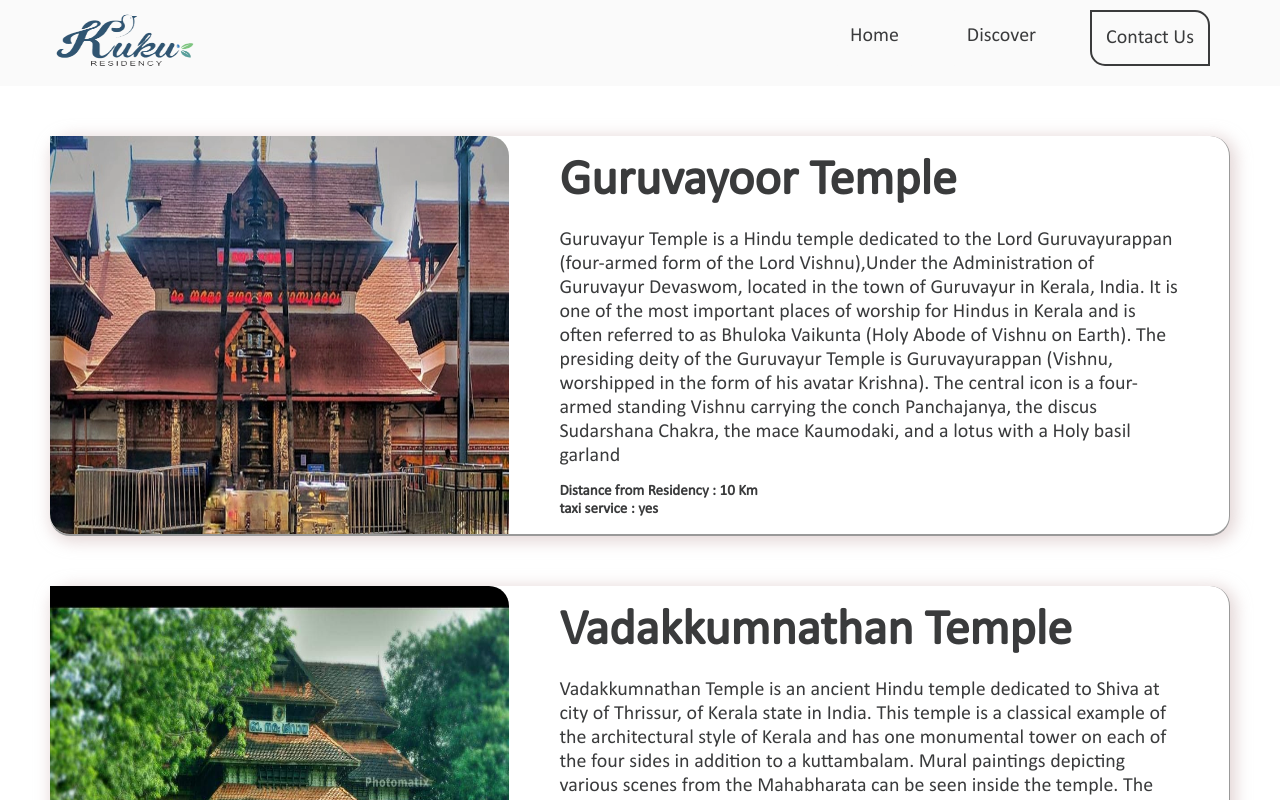
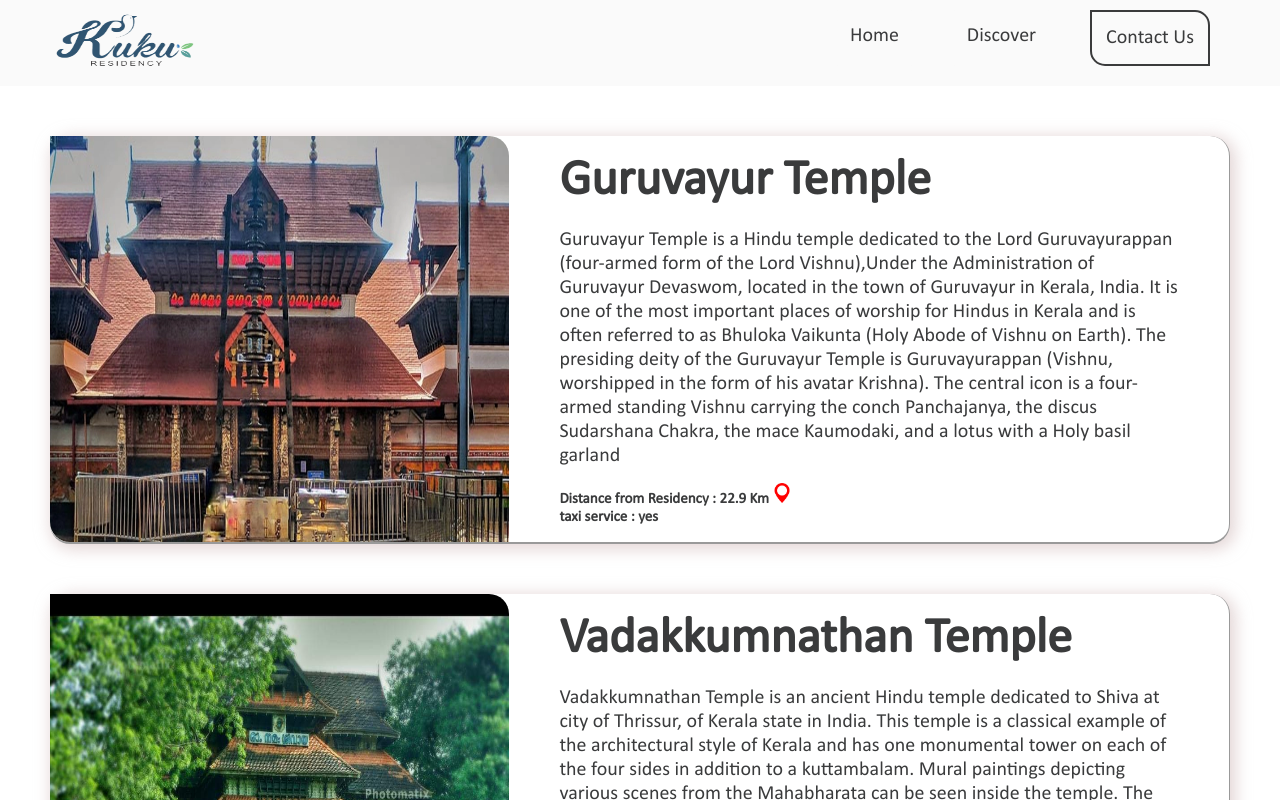
Before and after one commit to agentblues22/hotel-booking-test, a Next.js app: page /Explore in a window 1280 px wide. Shown: the top 800 px of the page. Built offline with nearby package versions, Linux system fonts and the light colour scheme.

Commit message:
second last commit of frontend

```diff
--- a/pages/Explore.js
+++ b/pages/Explore.js
@@ -6,65 +6,72 @@ function Explore() {
     {
       description:
         "Guruvayur Temple is a Hindu temple dedicated to the Lord Guruvayurappan (four-armed form of the Lord Vishnu),Under the Administration of Guruvayur Devaswom, located in the town of Guruvayur in Kerala, India. It is one of the most important places of worship for Hindus in Kerala and is often referred to as Bhuloka Vaikunta (Holy Abode of Vishnu on Earth). The presiding deity of the Guruvayur Temple is Guruvayurappan (Vishnu, worshipped in the form of his avatar Krishna). The central icon is a four-armed standing Vishnu carrying the conch Panchajanya, the discus Sudarshana Chakra, the mace Kaumodaki, and a lotus with a Holy basil garland ",
-      heading: "Guruvayoor Temple",
+      heading: "Guruvayur Temple",
       url: "/POI/photo 1.jpg",
-      distance: 10,
+      distance: 22.9,
       taxi: "yes",
       id: "ph1",
+      destination_url: "https://goo.gl/maps/DUyDN62cow11qQ6b7",
     },
     {
       description:
         "Vadakkumnathan Temple is an ancient Hindu temple dedicated to Shiva at city of Thrissur, of Kerala state in India. This temple is a classical example of the architectural style of Kerala and has one monumental tower on each of the four sides in addition to a kuttambalam. Mural paintings depicting various scenes from the Mahabharata can be seen inside the temple. The shrines and the Kuttambalam display vignettes carved in wood. The temple, along with the mural paintings, has been declared as a National Monument by India under the AMASR Act. According to popular local lore, this is the first temple built by Parasurama, the sixth avatara of Vishnu. Thekkinkadu Maidan, encircling the Vadakkunnathan Temple, is the main venue of the renowned Thrissur Pooram festival",
       heading: "Vadakkumnathan Temple",
       url: "/POI/photo 2.jpg",
-      distance: 10,
+      distance: 13.0,
       taxi: "yes",
       id: "ph2",
+      destination_url: "https://goo.gl/maps/2dpygQfPetkAuB137",
     },
     {
       description:
         'Athirappilly Falls, is situated in Athirappilly Panchayat in Chalakudy Taluk of Thrissur District in Kerala, India on the Chalakudy River, which originates from the upper reaches of the Western Ghats at the entrance to the Sholayar ranges. It is the largest waterfall in Kerala, which stands tall at 80 feet. Just a short drive from Athirappilly to the Vazhachal falls, which is close to dense green forests that are home to many endangered and endemic species of flora and fauna. There is another waterfall on the way from Athirappilly to Vazhachal Falls, near the road, which is locally called "Charpa Falls". Athirappilly Falls is the largest waterfall in Kerala and is nicknamed "The Niagara of South India"',
       heading: "Athirappilly Falls",
       url: "/POI/photo 3.jpg",
-      distance: 10,
+      distance: 72.6,
       taxi: "yes",
       id: "ph3",
+      destination_url: "https://goo.gl/maps/L8FNPVt7a1WhDEzb8",
     },
     {
       description:
         "Kerala Kalamandalam, deemed to be University of Art and Culture by the Government of India, is a major center for learning Indian performing arts, especially those that developed in the Southern states of India, with the special emphasis on Kerala. It is situated in the small town of Cheruthuruthy in Thrissur, Thrissur District on the banks of the Bharathapuzha river.",
       heading: "Kerala Kalamandalam",
       url: "/POI/photo 4.jpg",
-      distance: 10,
+      distance: 19.5,
       taxi: "yes",
       id: "ph4",
+      destination_url: "https://goo.gl/maps/t9dx8WW9eWXYVcFx9",
     },
     {
       description:
         "Shakthan Thampuran Palace is situated in City of Thrissur in Kerala state, India. It is named as Vadakkekara Palace, was reconstructed in Kerala-Dutch style in 1795 by Ramavarma Thampuran of the erstwhile Princely State of Cochin, well as Sakthan Thampuran (Greatest ruler of the Cochin dynasty) is preserved by Archaeological Department. The palace was converted into a museum in 2005 by State.",
       heading: "Shakthan Thampuran Palace",
       url: "/POI/photo 5.jpg",
-      distance: 10,
+      distance: 12.3,
       taxi: "yes",
       id: "ph5",
+      destination_url: "https://goo.gl/maps/iarkygsdPPrwTxq56",
     },
     {
       description:
         "Peechi Dam thrissur is situated 22 km (14 mi) outside Thrissur city in Kerala, India. The dam was started as an irrigation project for the surrounding villages in Thrissur. At the same time, it catered the drinking water needs of the population of Thrissur City. It serves as an irrigation dam, reaching out to the paddy fields in and around Thrissur city. Built across the Manali River, the dam has a catchment area of nearly 3,200 acres (1,300 ha). Elephants may be seen on the bank of Peechi-Vazhani Wildlife Sanctuary, established in 1958 covering 125 square kilometres (48 sq mi)",
       heading: "Peechi Dam",
       url: "/POI/photo 6.jpg",
-      distance: 10,
+      distance: 31.2,
       taxi: "yes",
       id: "ph6",
+      destination_url: "https://goo.gl/maps/Z452qY3c1K5saKbf9",
     },
     {
       description:
         "Chavakkad Beach is beach in Chavakkad Municipality of Thrissur District in Kerala State. It lies on the coast of Arabian Sea and attracts domestic tourists and local people. The beach is situated 5 Kilometers from Guruvayoor Temple Sri Krishna Temple. In this beach, the river meets the sea known as estuary. The meeting point is known as Azhimokam in Malayalam. It is counted amongst Kerala’s most popular beaches because the beach is unexplored by domestic tourists. The azure waters and the energy of the fishermen as they bring in their daily catch to the beach is a sight to behold. The fresh catch of the day is sold in a matter of few hours. Visitors can relax at the beach by engaging in flying kites or simply taking a dip in the water. The cleanliness of the beach and the tranquility one experiences here is one of the highlights of the visit.",
       heading: "Chavakkad Beach",
       url: "/POI/photo 7.jpg",
-      distance: 10,
+      distance: 27.4,
       taxi: "yes",
       id: "ph7",
+      destination_url: "https://goo.gl/maps/Lpvog2SjecQU9ejA7",
     },
   ];
   return (
@@ -86,7 +93,12 @@ function Explore() {
                 </div>
                 <div className={classes.POI_paragraph}>{photo.description}</div>
                 <div className={classes.POI_misc}>
-                  <div>Distance from Residency : {photo.distance} Km</div>
+                  <div>
+                    Distance from Residency : {photo.distance} Km{" "}
+                    <a href={photo.destination_url}>
+                      <Image src="/map_red.png" width="20px" height="20px" />
+                    </a>
+                  </div>
                   <div>taxi service : {photo.taxi}</div>
                 </div>
               </div>
```
Also changed, not shown: public/map_red.png (added).
